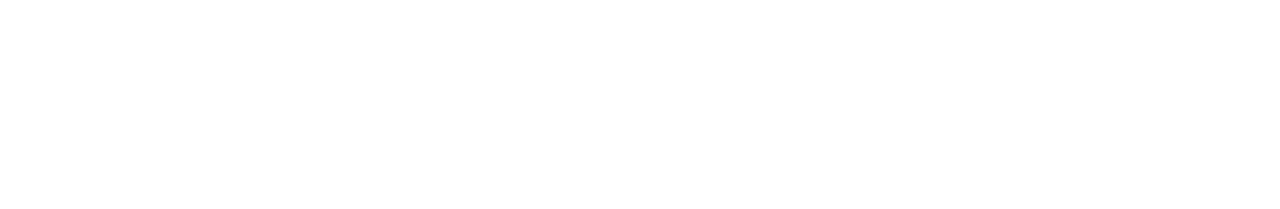
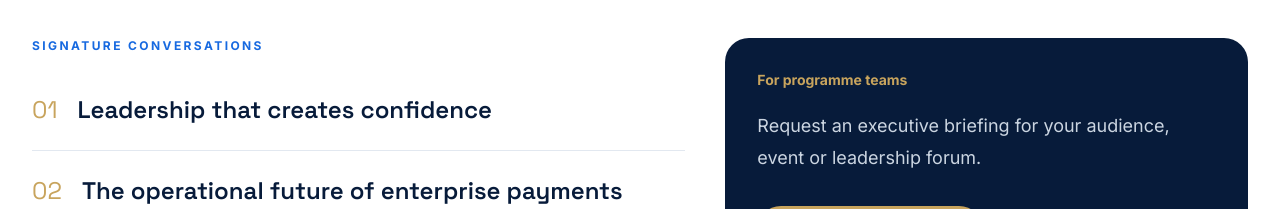
Before and after one commit to TaiKay/david-taiwo-executive-platform, a Next.js app: page /speaking in a window 1280 px wide. Before the commit this address had no page. Shown: the part 591-800 px from the top of the page. Built offline with nearby package versions, Linux system fonts and the light colour scheme.

Commit message:
Sprint 4 - Global Executive Presence

```diff
--- /dev/null
+++ b/src/app/speaking/page.tsx
@@ -0,0 +1,4 @@
+import Link from 'next/link';
+import { PageHero } from '@/components/page-hero';
+const topics = ['Leadership that creates confidence', 'The operational future of enterprise payments', 'Innovation with an operating system', 'Journey to NewLand: reinvention as executive practice'];
+export default function Speaking() { return <><PageHero label="Speaking platform" title="Conversations that move the room forward." text="Keynotes and executive dialogues that give leaders a clearer, more human way to think about change."/><section className="section grid gap-10 lg:grid-cols-[1fr_.8fr]"><div><p className="eyebrow">Signature conversations</p><ul className="divide-y divide-slate-200">{topics.map((topic, i) => <li className="flex gap-5 py-6" key={topic}><span className="font-display text-2xl text-gold">0{i + 1}</span><span className="font-display text-2xl font-semibold text-navy">{topic}</span></li>)}</ul></div><aside className="rounded-3xl bg-navy p-8 text-white"><p className="text-sm font-bold text-gold">For programme teams</p><p className="mt-5 text-lg leading-8 text-slate-300">Request an executive briefing for your audience, event or leadership forum.</p><Link href="/contact" className="focus-ring mt-8 inline-block rounded-full bg-gold px-5 py-3 font-semibold text-navy">Discuss an engagement</Link></aside></section></>; }
```
